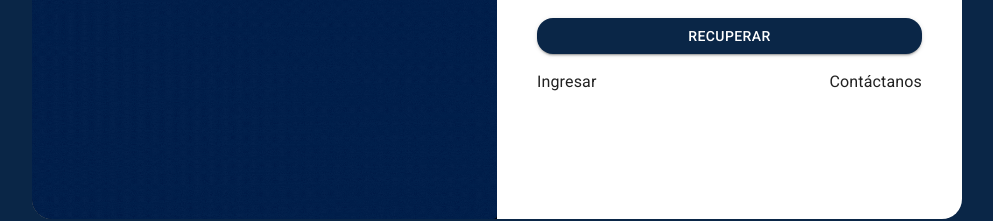
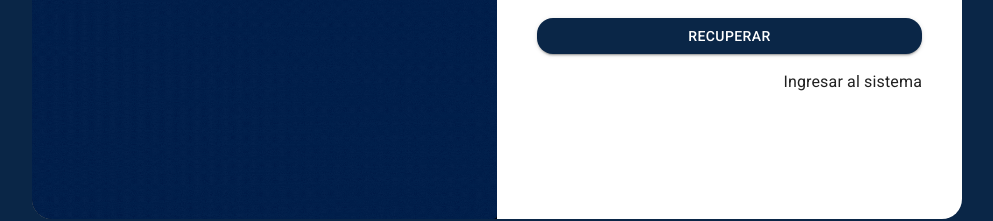
Before and after one commit to Arthur2399/dashboard-react-material, a React (Vite) app: page /auth/password-recovery in a window 1280 px wide. Shown: the part 414-635 px from the top of the page, without its empty margins (143-1136 px from the left). Built offline with nearby package versions, Linux system fonts and the light colour scheme.

Commit message:
[UPDATE] Login

```diff
--- a/src/auth/pages/RecoveryPassword.jsx
+++ b/src/auth/pages/RecoveryPassword.jsx
@@ -13,10 +13,14 @@ export const RecoveryPassword = () => {
   const { onInputChange, formState, email, } = useForm(RecoveryPasswordData);
   const errorMessage = ""
 
+  const onPasswordRecovery = (e) => {
+    e.preventDefault();
+    console.log(formState)
+  }
 
   return (
     <AuthLayout title="Recuperar contraseña">
-      <Box component="form" noValidate sx={{ mt: 2 }}>
+      <Box component="form" onSubmit={onPasswordRecovery} noValidate sx={{ mt: 2 }}>
         <Grid
           container
           justifyContent="center"
@@ -69,26 +73,16 @@ export const RecoveryPassword = () => {
           Recuperar
         </Button>
         <Grid container>
-          <Grid item xs>
+          <Grid container justifyContent="end">
             <Link
               component={RouterLink}
               color='inherit'
               to="/auth/login"
               sx={{ textDecoration: "none", "&:hover": { textDecoration: "underline" }, }}
             >
-              Ingresar
+              Ingresar al sistema
             </Link>
 
-          </Grid>
-
-          <Grid item >
-            <Link
-              color='inherit'
-              href="https://www.erassoluciones.com"
-              sx={{ textDecoration: "none", "&:hover": { textDecoration: "underline" }, }}
-            >
-              Contáctanos
-            </Link>
           </Grid>
         </Grid>
       </Box>
--- a/src/ui/components/CheckingAuth.jsx
+++ b/src/ui/components/CheckingAuth.jsx
@@ -1,4 +1,4 @@
-import { CircularProgress, Grid } from "@mui/material"
+import { CircularProgress, Grid, Typography } from "@mui/material"
 
 export const CheckingAuth = () => {
     return (
@@ -11,10 +11,12 @@ export const CheckingAuth = () => {
             sx={{ minHeight: '100vh', backgroundColor: 'primary.main', padding: 4 }}
         >
             <Grid container
-                direction='row'
+                direction='column'
                 justifyContent='center'
+                alignItems="center"
             >
-                <CircularProgress sx={{color:"third.main"}} />
+                <CircularProgress sx={{color:"third.main", mb:2}} />
+                <Typography color="white"> Cargando ...</Typography>
             </Grid>
         </Grid>
     )
```
